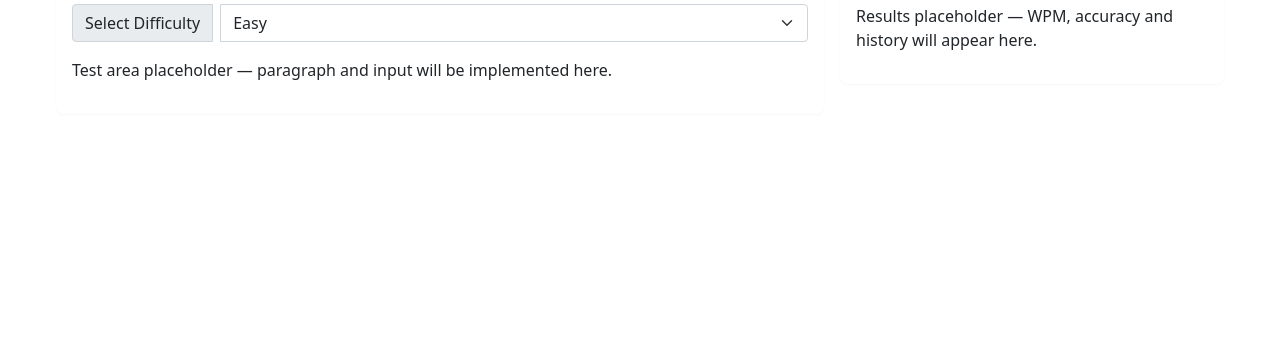
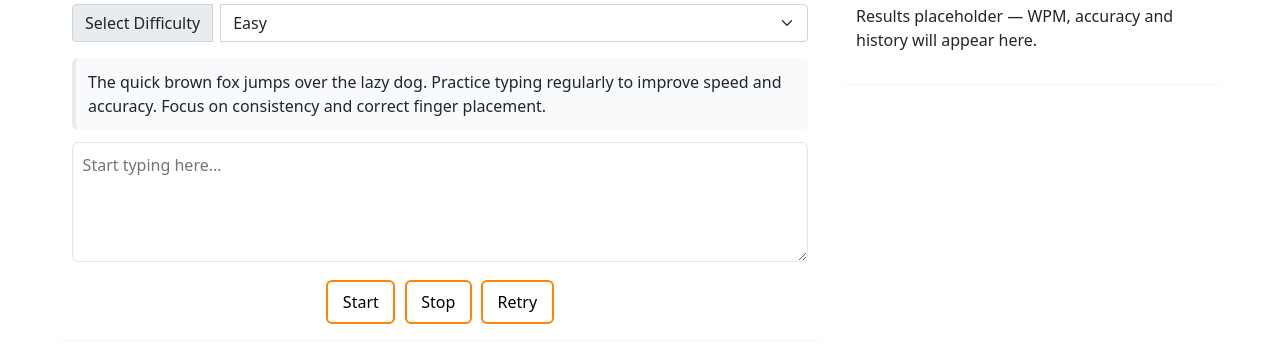
Before and after one commit to sheenaanto/Type-Racer, a plain HTML site: page index.html in a window 1280 px wide. Shown: the part 213-576 px from the top of the page. Drawn offline with nearby package versions, Linux system fonts and the light colour scheme.

Commit message:
Add typing area with sample text and controls for user interaction

```diff
--- a/index.html
+++ b/index.html
@@ -94,6 +94,48 @@
         padding: 1rem;
         box-shadow: 0 1px 2px rgba(0, 0, 0, 0.04);
       }
+      /* Typing area styles */
+      .sample-text {
+        background: #f8fafc;
+        border-left: 4px solid rgba(0,0,0,0.06);
+        padding: 0.75rem;
+        border-radius: 6px;
+        margin-bottom: 0.75rem;
+        line-height: 1.5;
+      }
+      .typing-input textarea {
+        width: 100%;
+        min-height: 120px;
+        padding: 0.6rem;
+        font-size: 1rem;
+        border: 1px solid #e6e6e6;
+        border-radius: 6px;
+        resize: vertical;
+      }
+      .controls {
+        display: flex;
+        gap: 0.6rem;
+        margin-top: 0.75rem;
+        justify-content: center; /* center buttons under the textarea */
+        width: 100%;
+        align-items: center;
+      }
+      .controls .btn {
+        padding: 0.5rem 0.9rem;
+        border-radius: 6px;
+        cursor: pointer;
+        background: #fff;
+        color: #000; /* button text color black */
+        border: 2px solid #ff8500;
+      }
+      .controls .btn:hover,
+      .controls .btn:focus {
+        background: #fff;
+        color: #000;
+        border-color: #e65f00;
+        outline: none;
+        box-shadow: 0 0 0 3px rgba(255,133,0,0.12);
+      }
       @media (min-width: 768px) {
         .grid {
           grid-template-columns: 2fr 1fr; /* left:two-thirds, right:one-third */
@@ -130,11 +172,25 @@
               <option value="hard">Hard</option>
             </select>
           </div>
-          <!-- Placeholder: test UI (paragraph, input, controls) will go here -->
-          <p class="muted">
-            Test area placeholder — paragraph and input will be implemented
-            here.
-          </p>
+          <!-- Sample paragraph for the test -->
+          <div class="sample-text" id="sampleText">
+            The quick brown fox jumps over the lazy dog. Practice typing
+            regularly to improve speed and accuracy. Focus on consistency and
+            correct finger placement.
+          </div>
+
+          <!-- Typing input area -->
+          <div class="typing-input">
+            <label for="typingInput" class="visually-hidden">Type the text</label>
+            <textarea id="typingInput" spellcheck="false" inputmode="text" placeholder="Start typing here..." aria-label="Typing input"></textarea>
+          </div>
+
+          <!-- Start / Stop / Retry controls -->
+          <div class="controls" role="group" aria-label="Test controls">
+            <button id="startBtn" class="btn btn-primary">Start</button>
+            <button id="stopBtn" class="btn btn-secondary">Stop</button>
+            <button id="retryBtn" class="btn btn-outline-secondary">Retry</button>
+          </div>
         </section>
         <aside
           class="main-right"
```
